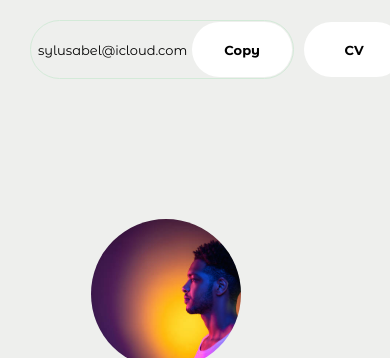
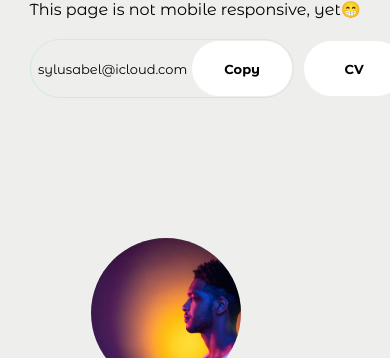
Before and after one commit to divin3circle/dkut_web, a plain HTML site: page portfolio-site/src/index.html in a window 390 px wide. Shown: the top 358 px of the page. Drawn offline with nearby package versions, Linux system fonts and the light colour scheme; a web font is replaced by a local one.

Commit message:
style: center-align navigation and add mobile responsiveness notice

```diff
--- a/portfolio-site/src/index.css
+++ b/portfolio-site/src/index.css
@@ -4,6 +4,10 @@ body {
   margin: 0;
   font-family: "Montserrat Alternates", sans-serif;
 }
+nav {
+  text-align: center;
+}
+
 /* first section */
 .first-section {
   background-color: #eeefed;
--- a/portfolio-site/src/index.html
+++ b/portfolio-site/src/index.html
@@ -16,6 +16,7 @@
     />
   </head>
   <body>
+    <nav>This page is not mobile responsive, yet😁</nav>
     <!-- first section -->
     <section class="first-section">
       <!-- Navbar -->
```
